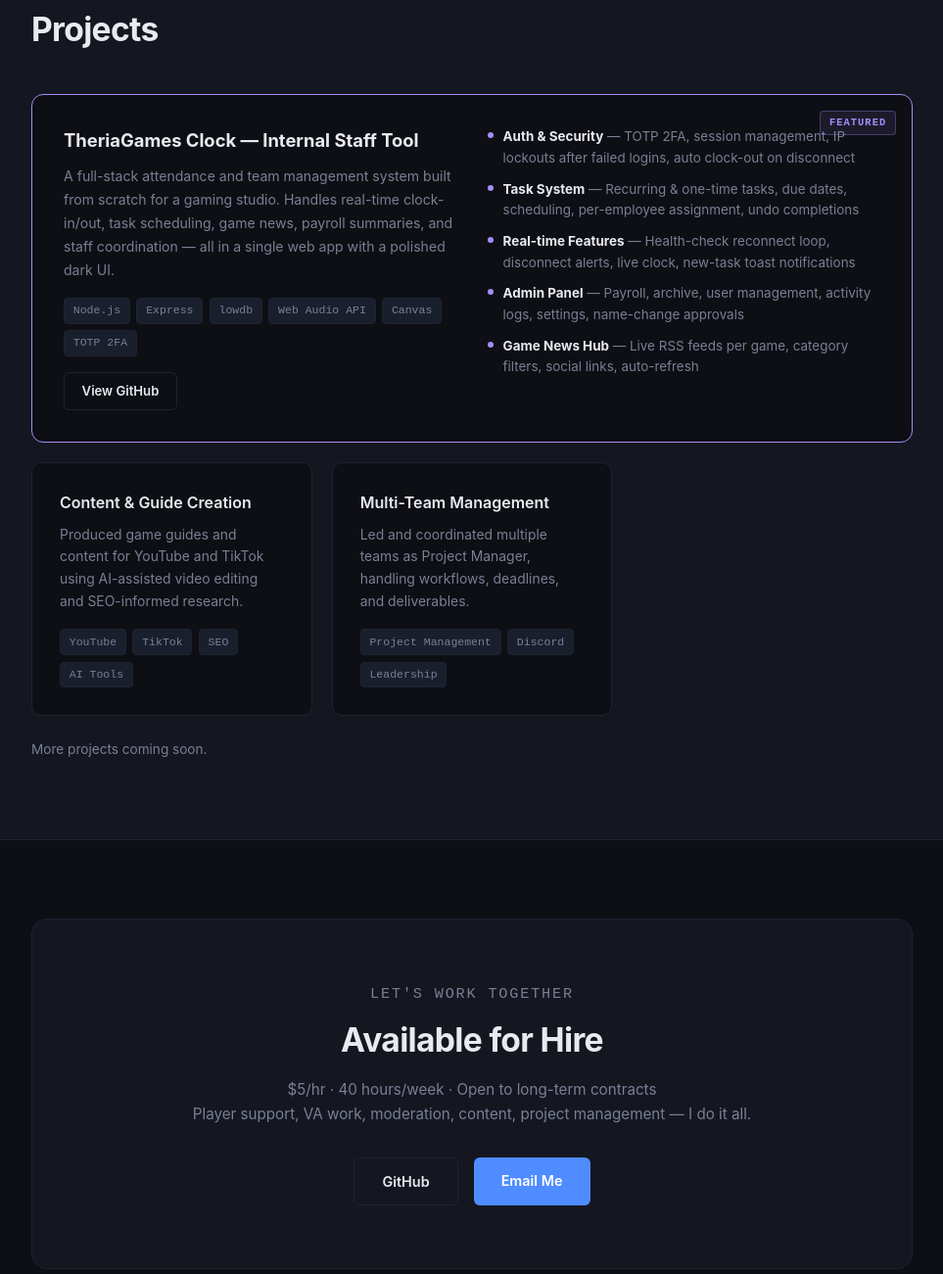
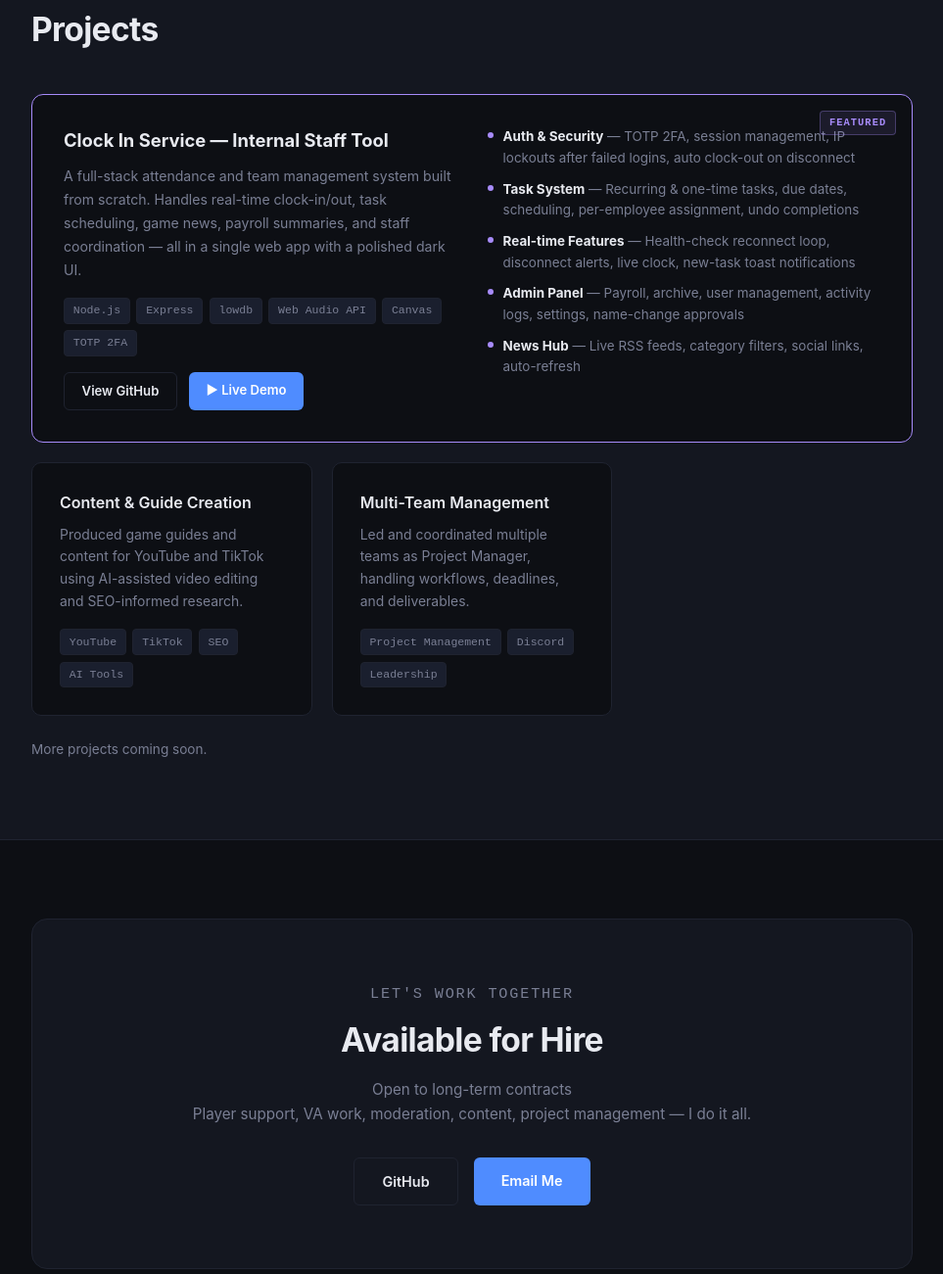
Before and after one commit to jroibautista/jroibautista.github.io, a plain HTML site: page index.html in a window 1280 px wide. Shown: the part 2659-3960 px from the top of the page at 98% size, without its empty margins (158-1121 px from the left). Drawn offline with Linux system fonts and the light colour scheme.

Commit message:
Update index.html

```diff
--- a/index.html
+++ b/index.html
@@ -65,7 +65,6 @@
     .btn-primary { background: var(--accent); color: #fff; }
     .btn-outline { background: transparent; color: var(--text); border: 1px solid var(--border); }
     .btn-outline:hover { border-color: var(--accent); color: var(--accent); }
-    .dot { width: 8px; height: 8px; border-radius: 50%; background: #22c55e; display: inline-block; }
     section { padding: 5rem 2rem; }
     .container { max-width: 900px; margin: 0 auto; }
     .section-label {
@@ -223,20 +222,23 @@
     <div class="projects-grid">
       <div class="featured-project">
         <div>
-          <h3>TheriaGames Clock — Internal Staff Tool</h3>
-          <p>A full-stack attendance and team management system built from scratch for a gaming studio. Handles real-time clock-in/out, task scheduling, game news, payroll summaries, and staff coordination — all in a single web app with a polished dark UI.</p>
+          <h3>Clock In Service — Internal Staff Tool</h3>
+          <p>A full-stack attendance and team management system built from scratch. Handles real-time clock-in/out, task scheduling, game news, payroll summaries, and staff coordination — all in a single web app with a polished dark UI.</p>
           <div class="tag-row" style="margin-bottom:1rem">
             <span class="tag">Node.js</span><span class="tag">Express</span><span class="tag">lowdb</span>
             <span class="tag">Web Audio API</span><span class="tag">Canvas</span><span class="tag">TOTP 2FA</span>
           </div>
-          <a href="https://github.com/jroibautista" class="btn btn-outline" target="_blank" style="font-size:0.82rem;padding:0.5rem 1.1rem">View GitHub</a>
+          <div style="display:flex;gap:0.75rem;flex-wrap:wrap;">
+            <a href="https://github.com/jroibautista/ClockIn" class="btn btn-outline" target="_blank" style="font-size:0.82rem;padding:0.5rem 1.1rem">View GitHub</a>
+            <a href="http://localhost:3000" class="btn btn-primary" target="_blank" style="font-size:0.82rem;padding:0.5rem 1.1rem">&#9654; Live Demo</a>
+          </div>
         </div>
         <div class="featured-details">
           <div class="feat-item"><span class="feat-dot"></span><div><strong>Auth & Security</strong> — TOTP 2FA, session management, IP lockouts after failed logins, auto clock-out on disconnect</div></div>
           <div class="feat-item"><span class="feat-dot"></span><div><strong>Task System</strong> — Recurring & one-time tasks, due dates, scheduling, per-employee assignment, undo completions</div></div>
           <div class="feat-item"><span class="feat-dot"></span><div><strong>Real-time Features</strong> — Health-check reconnect loop, disconnect alerts, live clock, new-task toast notifications</div></div>
           <div class="feat-item"><span class="feat-dot"></span><div><strong>Admin Panel</strong> — Payroll, archive, user management, activity logs, settings, name-change approvals</div></div>
-          <div class="feat-item"><span class="feat-dot"></span><div><strong>Game News Hub</strong> — Live RSS feeds per game, category filters, social links, auto-refresh</div></div>
+          <div class="feat-item"><span class="feat-dot"></span><div><strong>News Hub</strong> — Live RSS feeds, category filters, social links, auto-refresh</div></div>
         </div>
       </div>
       <div class="project-card">
@@ -258,7 +260,7 @@
     <div class="contact-box">
       <p class="section-label" style="margin-bottom:0.5rem;">Let's work together</p>
       <h2>Available for Hire</h2>
-      <p>$5/hr &middot; 40 hours/week &middot; Open to long-term contracts<br>Player support, VA work, moderation, content, project management — I do it all.</p>
+      <p>Open to long-term contracts<br>Player support, VA work, moderation, content, project management — I do it all.</p>
       <div class="contact-links">
         <a href="https://github.com/jroibautista" class="btn btn-outline" target="_blank">GitHub</a>
         <a href="mailto:bautistajessieroi@gmail.com" class="btn btn-primary">Email Me</a>
```
